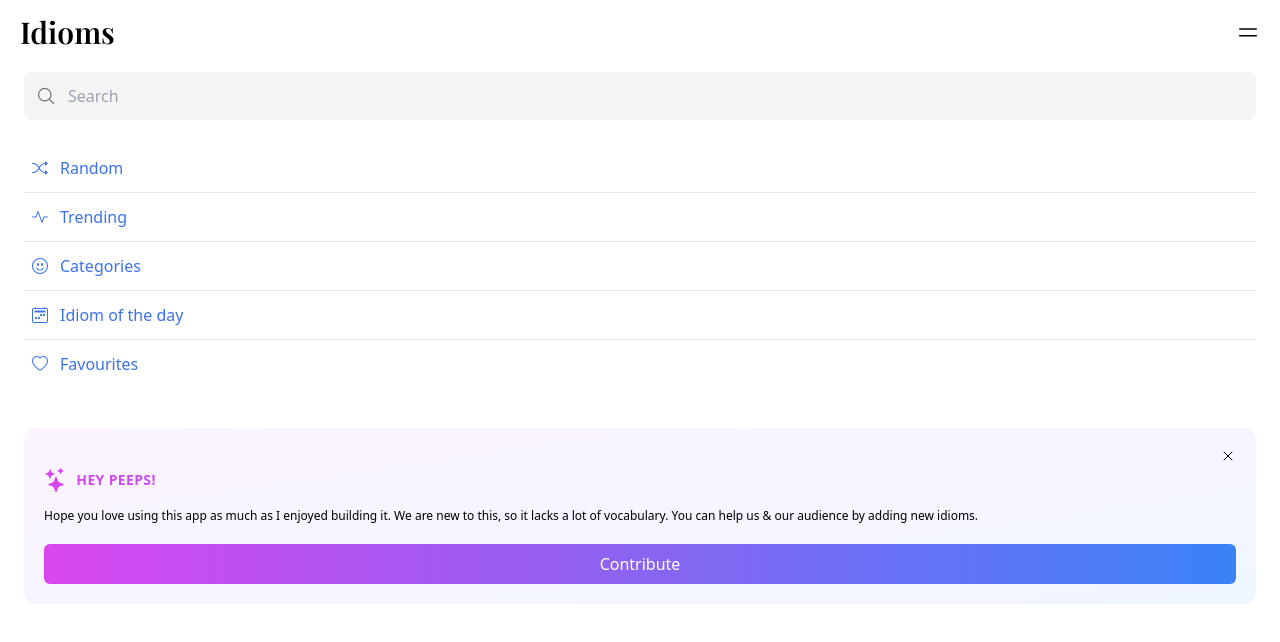
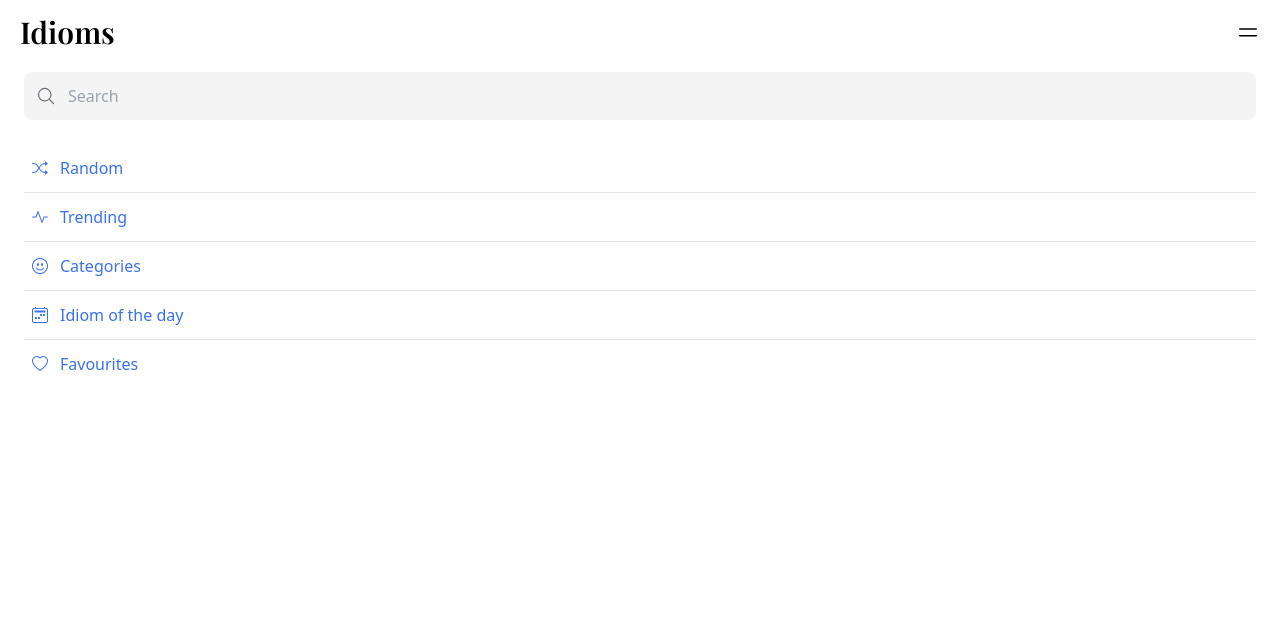
Before and after one commit to priyangsubanerjee/learn-idioms, a Next.js app: page / in a window 1280 px wide. Shown: the top 642 px of the page. Built offline with nearby package versions, Linux system fonts and the light colour scheme.

Commit message:
front end

```diff
--- a/pages/index.js
+++ b/pages/index.js
@@ -66,39 +66,6 @@ export default function Home() {
             <span>Favourites</span>
           </li>
         </ul>
-        <div className="mt-10 w-full bg-gradient-to-br from-fuchsia-50 to-blue-50 rounded-xl p-5">
-          <div className="flex items-center justify-end">
-            <button>
-              <svg
-                xmlns="http://www.w3.org/2000/svg"
-                fill="none"
-                viewBox="0 0 24 24"
-                stroke-width="1.5"
-                stroke="currentColor"
-                class="w-4 h-4"
-              >
-                <path
-                  stroke-linecap="round"
-                  stroke-linejoin="round"
-                  d="M6 18L18 6M6 6l12 12"
-                />
-              </svg>
-            </button>
-          </div>
-
-          <h1 className="font-bold flex items-center uppercase text-sm tracking-wide text-transparent bg-clip-text bg-gradient-to-r from-fuchsia-500 to-blue-500">
-            <i class="bi text-2xl bi-stars text-fuchsia-500 inline-block"></i>
-            <span className="ml-2">HEY PEEPS!</span>
-          </h1>
-          <p className="text-xs leading-6  mt-2 text-black">
-            Hope you love using this app as much as I enjoyed building it. We
-            are new to this, so it lacks a lot of vocabulary. You can help us
-            &amp; our audience by adding new idioms.
-          </p>
-          <button className="mt-4 bg-gradient-to-r from-fuchsia-500 to-blue-500 text-white px-5 py-2 rounded-md w-full">
-            Contribute
-          </button>
-        </div>
       </div>
     </div>
   );
```
